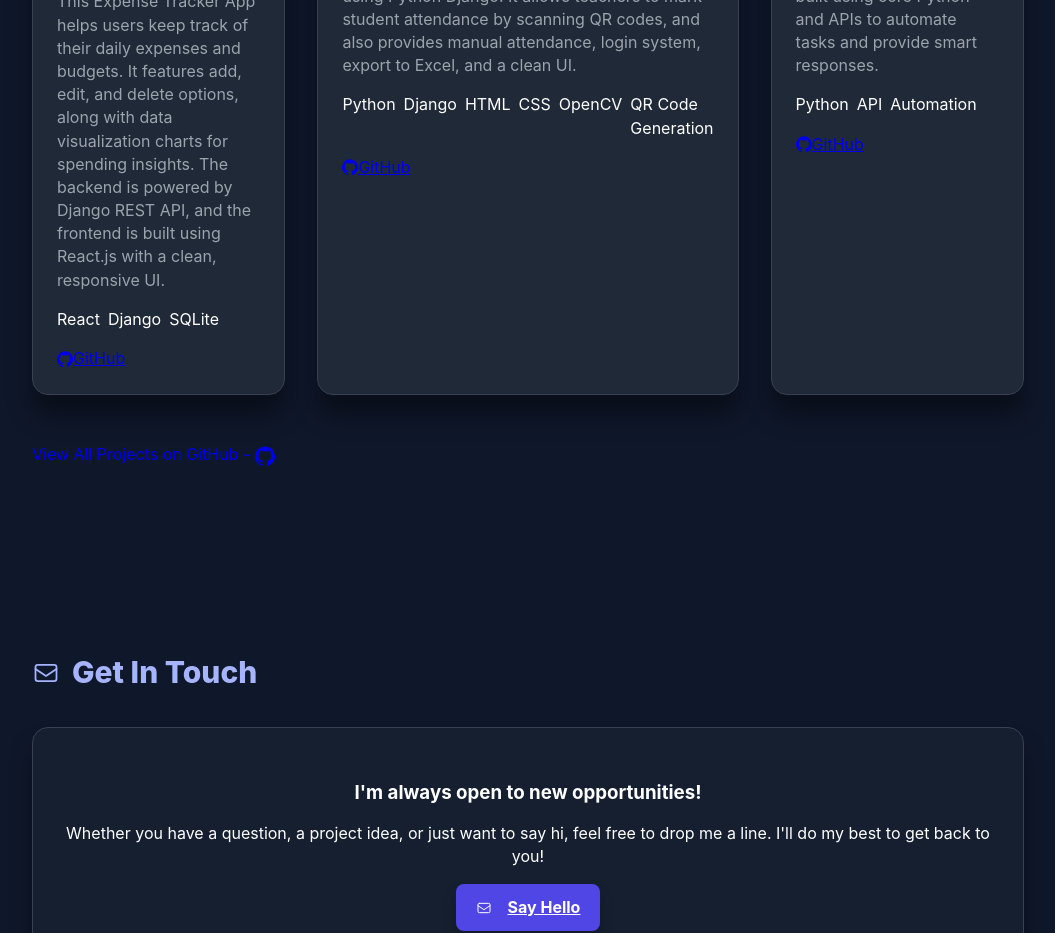
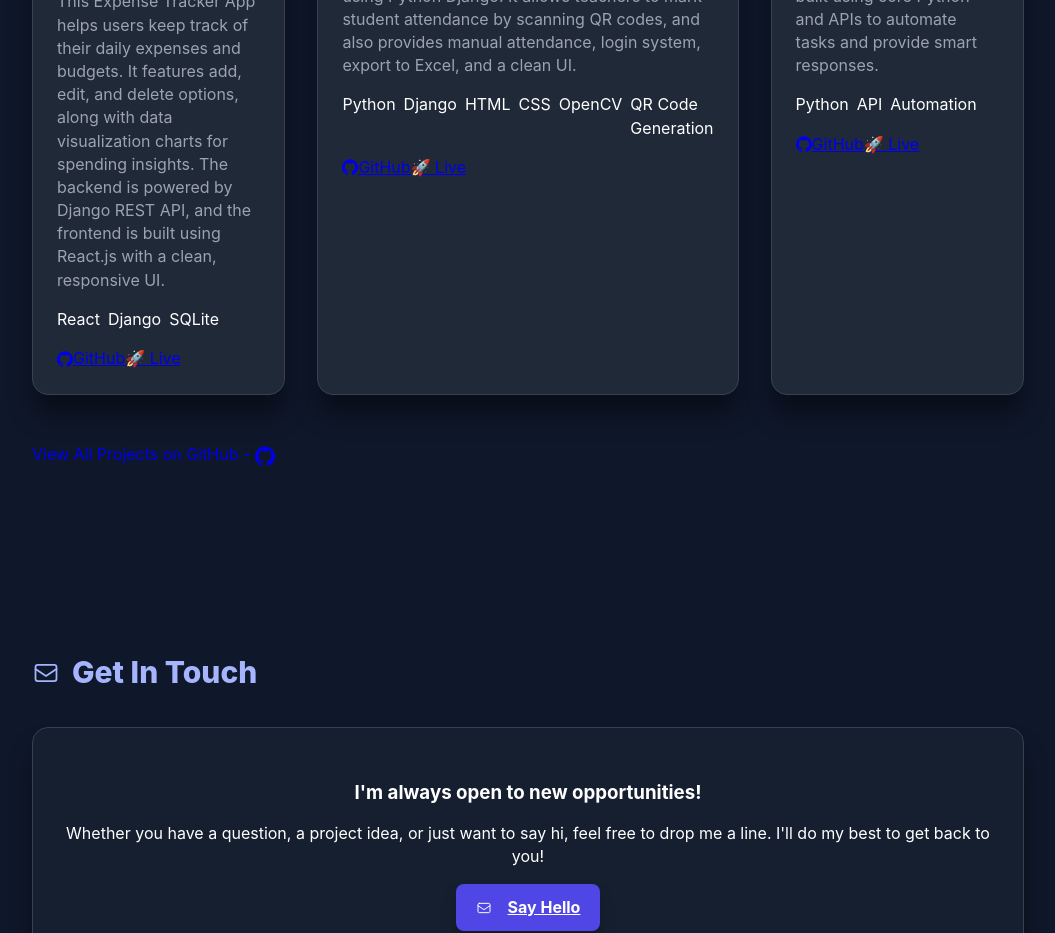
Before and after one commit to Dev-Rahul07/Rahul-Pandit, a React (Create React App) app: page / in a window 1280 px wide. Shown: the part 2640-3573 px from the top of the page, without its empty margins (112-1167 px from the left). Built offline with nearby package versions, Linux system fonts and the light colour scheme.

Commit message:
Update placeholderProjects.js

```diff
--- a/src/data/placeholderProjects.js
+++ b/src/data/placeholderProjects.js
@@ -7,6 +7,7 @@ It features add, edit, and delete options, along with data visualization charts
 The backend is powered by Django REST API, and the frontend is built using React.js with a clean, responsive UI.`,
     tech: ["React", "Django", "SQLite"],
     githubUrl: "https://github.com/Dev-Rahul07/Expense-Tracking-App",
+    deployUrl:"https://expense-app-frontend-beige.vercel.app/"
   },
   {
     id: 2,
@@ -15,6 +16,7 @@ The backend is powered by Django REST API, and the frontend is built using React
 It allows teachers to mark student attendance by scanning QR codes, and also provides manual attendance, login system, export to Excel, and a clean UI.`,
     tech: ["Python", "Django", "HTML", "CSS", "OpenCV", "QR Code Generation"],
     githubUrl: "https://github.com/Dev-Rahul07/QR_Code_Attendance_System",
+    deployUrl:"#"
   },
   {
     id: 3,
@@ -22,5 +24,6 @@ It allows teachers to mark student attendance by scanning QR codes, and also pro
     description: `An AI assistant project built using core Python and APIs to automate tasks and provide smart responses.`,
     tech: ["Python", "API", "Automation"],
     githubUrl: "https://github.com/Dev-Rahul07/Jarvis_Project",
+    deployUrl:"#"
   },
 ];
```
